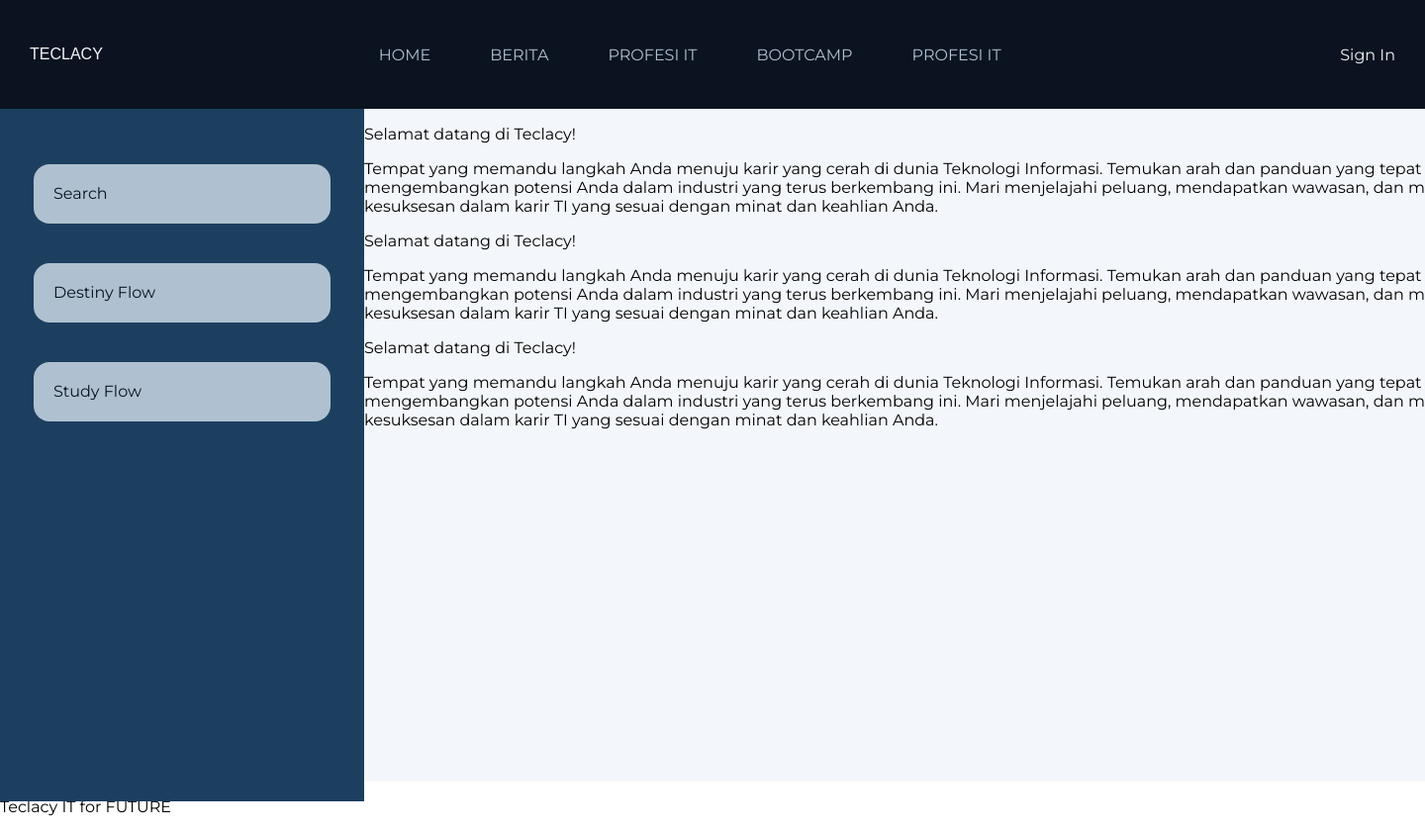
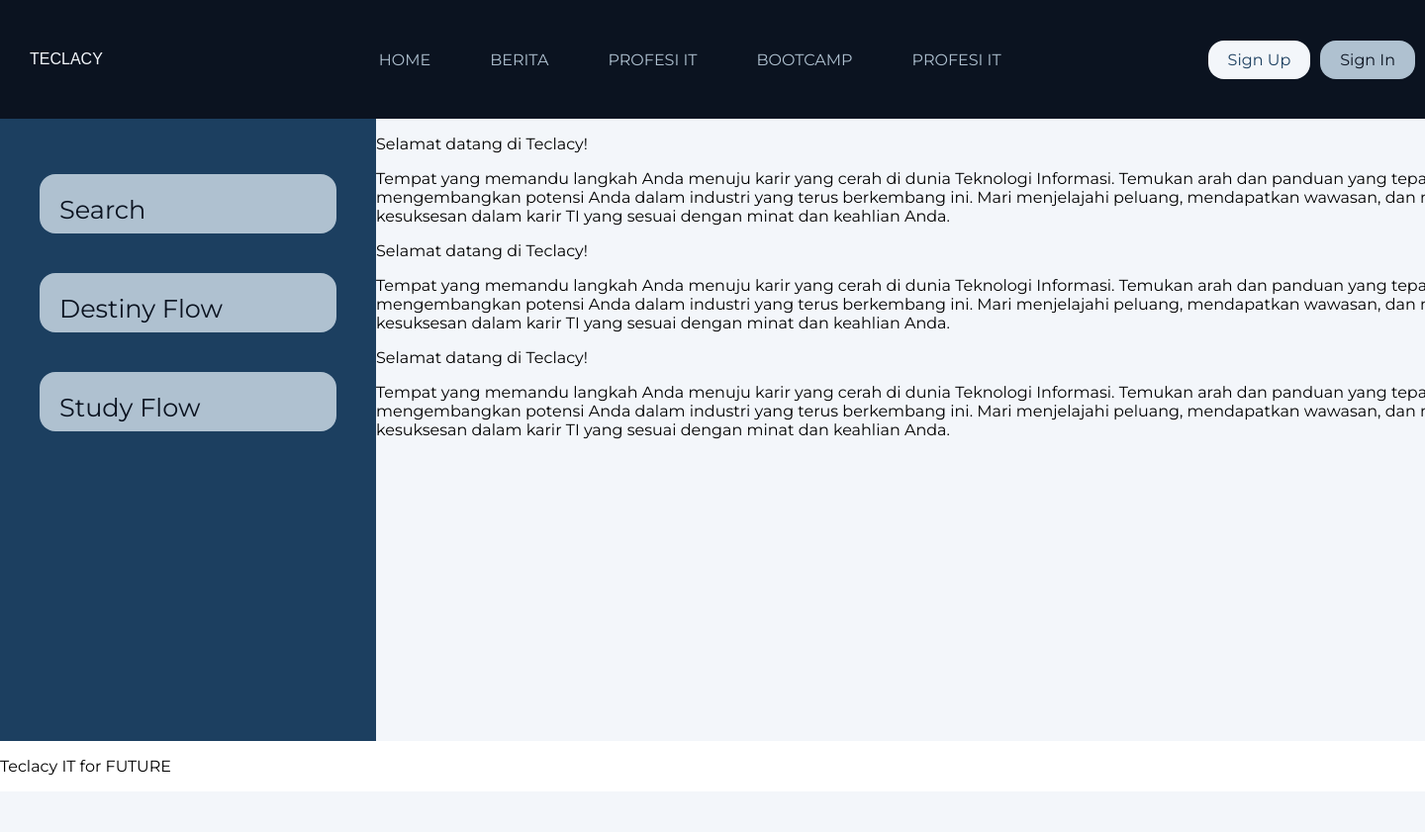
Before and after one commit to HRhizzz/TECLACY, a PHP site: page /home.php in a window 1440 px wide; the page is wider, and only the part inside the window is pictured. Shown: that part at 99% size. After the commit the page ends 784 px from the top of that part, so only its background shows below. Run offline with PHP 8.4, Linux system fonts and the light colour scheme; some web fonts are replaced.

Commit message:
fix 1 aside

```diff
--- a/assets/home.css
+++ b/assets/home.css
@@ -80,11 +80,17 @@ a {
   margin-right: 10px;
   font-family: "Montserrat", sans-serif;
 }
+.profile-signup-button {
+  background-color: var(--templatecolor4);
+}
+.profile-signin-button {
+  background-color: var(--templatecolor3);
+}
 .profile-signup-button a {
-  color: var(--templatecolor1);
+  color: var(--templatecolor2);
 }
 .profile-signin-button a {
-  color: var(--templatecolor4);
+  color: var(--templatecolor1);
 }
 /* Header  End*/
 
@@ -101,19 +107,12 @@ a {
 
 /*2. Aside Start */
 aside {
-  flex: 0 0 20%; /* Mengisi 20% lebar */
+  flex: 0 1 20%; /* Mengisi 20% lebar */
   position: sticky;
   top: 120px; /* Menggeser aside agar tidak tertutup navbar */
-  height: calc(100vh - 120px);
+  background-color: var(--templatecolor2);
 }
-.sidebox {
-  width: 368px;
-  background-color: var(--templatecolor2); /* Warna latar belakang sidebar */
-  /* sidebar sticky */
-  position: sticky;
-  top: 120px;
-  height: calc(100vh - 100px);
-}
+
 .sidebar {
   display: flex;
   flex-direction: column;
@@ -132,11 +131,8 @@ aside {
   margin: 40px 40px 40px 0px;
 }
 .sidebar ul li a {
-  /* jenis font yang digunakan pada atribut a di class sidebar */
-  font-family: "Montserrat", sans-serif;
-  /* warna a class sidebar */
+  font-size: 1.6em;
   color: var(--templatecolor1);
-  /* posisi text */
 }
 /* Aside End */
 
```
